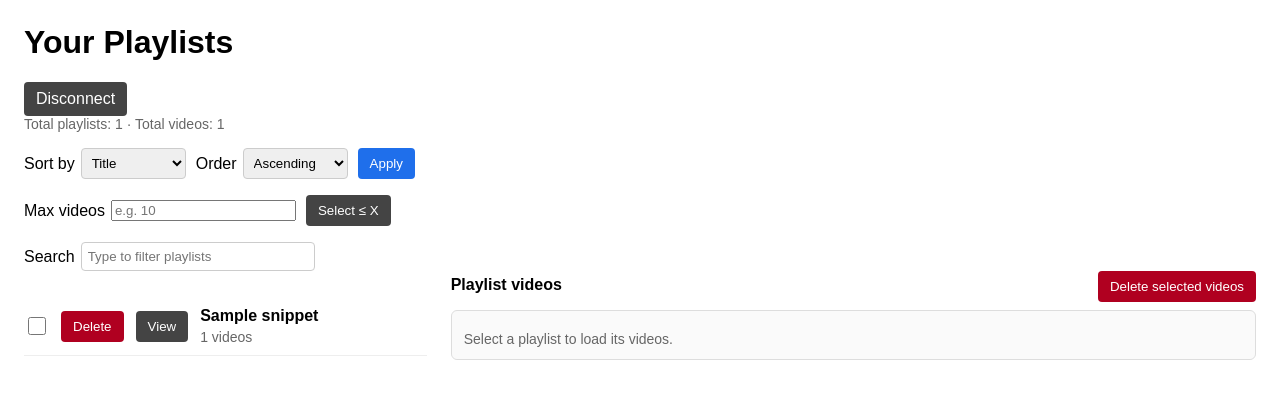
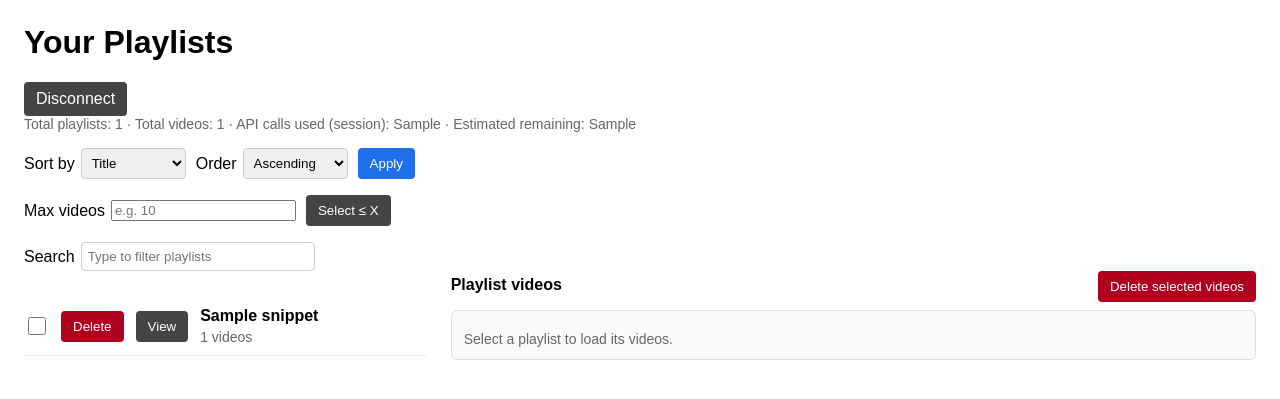
Before and after one commit to iguedespinto/YouTubeTools, a Flask app: template templates/playlists.html in a window 1280 px wide. Shown: the top 399 px of the page. Run offline with Flask 3, Linux system fonts and the light colour scheme; the template is opened without the code that fills it: most values are stand-ins (such as "Sample title", 1, 10 or a date in 2020); some libraries are stand-ins or nearby versions.

Commit message:
Track API calls and refine merge flow
Include per-session API call counts in the playlist view and adjust merge UI behavior to update status and handling.

Co-authored-by: Cursor <cursoragent@cursor.com>

```diff
--- a/app.py
+++ b/app.py
@@ -30,6 +30,8 @@ TOKEN_FILE = (
     or os.getenv("TOKEN_FILE")
     or "token.json"
 )
+API_CALL_QUOTA = os.getenv("YT_API_CALLS_QUOTA")
+API_CALL_COUNT = 0
 
 app = Flask(__name__)
 app.secret_key = os.getenv("FLASK_SECRET_KEY", "dev_secret_key_change_me")
@@ -47,6 +49,11 @@ def credentials_to_dict(credentials):
     if credentials.expiry:
         data["expiry"] = credentials.expiry.isoformat()
     return data
+
+
+def record_api_call(count=1):
+    global API_CALL_COUNT
+    API_CALL_COUNT += count
 
 
 def get_flow(state=None):
@@ -167,6 +174,7 @@ def get_playlists(credentials_dict):
     )
     while request_page is not None:
         response = request_page.execute()
+        record_api_call()
         playlists.extend(response.get("items", []))
         request_page = youtube.playlists().list_next(request_page, response)
     return playlists
@@ -207,6 +215,13 @@ def index():
         (item.get("contentDetails", {}).get("itemCount", 0) or 0)
         for item in playlists
     )
+    try:
+        quota = int(API_CALL_QUOTA) if API_CALL_QUOTA else None
+    except ValueError:
+        quota = None
+    api_calls_remaining = None
+    if quota is not None:
+        api_calls_remaining = max(quota - API_CALL_COUNT, 0)
     return render_template(
         "playlists.html",
         playlists=playlists,
@@ -214,6 +229,8 @@ def index():
         sort_order=sort_order,
         total_playlists=total_playlists,
         total_videos=total_videos,
+        api_calls_used=API_CALL_COUNT,
+        api_calls_remaining=api_calls_remaining,
     )
 
 
@@ -230,6 +247,7 @@ def delete_playlist(playlist_id):
     youtube = build("youtube", "v3", credentials=creds)
     try:
         youtube.playlists().delete(id=playlist_id).execute()
+        record_api_call()
     except Exception as exc:
         if request.headers.get("X-Requested-With") == "XMLHttpRequest":
             return {"error": str(exc)}, 400
@@ -260,6 +278,7 @@ def delete_bulk():
     for playlist_id in playlist_ids:
         try:
             youtube.playlists().delete(id=playlist_id).execute()
+            record_api_call()
         except Exception as exc:
             failures.append({"id": playlist_id, "error": str(exc)})
     return {"success": len(failures) == 0, "failures": failures}
@@ -284,6 +303,7 @@ def playlist_items(playlist_id):
     )
     while request_page is not None:
         response = request_page.execute()
+        record_api_call()
         items.extend(response.get("items", []))
         request_page = youtube.playlistItems().list_next(request_page, response)
     simplified = []
@@ -320,6 +340,7 @@ def delete_playlist_items_bulk(playlist_id):
     for item_id in item_ids:
         try:
             youtube.playlistItems().delete(id=item_id).execute()
+            record_api_call()
         except Exception as exc:
             failures.append({"id": item_id, "error": str(exc)})
     return {"success": len(failures) == 0, "failures": failures}
@@ -357,6 +378,7 @@ def merge_playlists():
         )
         while request_page is not None:
             response = request_page.execute()
+            record_api_call()
             for item in response.get("items", []):
                 video_id = (item.get("contentDetails") or {}).get("videoId")
                 if not video_id:
@@ -374,6 +396,7 @@ def merge_playlists():
                             }
                         },
                     ).execute()
+                    record_api_call()
                     added += 1
                 except Exception as exc:
                     failures.append({"playlist_id": playlist_id, "video_id": video_id, "error": str(exc)})
@@ -382,6 +405,7 @@ def merge_playlists():
     for playlist_id in source_ids:
         try:
             youtube.playlists().delete(id=playlist_id).execute()
+            record_api_call()
         except Exception as exc:
             failures.append({"playlist_id": playlist_id, "error": str(exc)})
 
@@ -391,6 +415,7 @@ def merge_playlists():
                 part="snippet",
                 body={"id": target_id, "snippet": {"title": new_name}},
             ).execute()
+            record_api_call()
         except Exception as exc:
             failures.append({"playlist_id": target_id, "error": str(exc)})
 
--- a/templates/base.html
+++ b/templates/base.html
@@ -11,6 +11,9 @@
       label { display: inline-flex; gap: 6px; align-items: center; }
       select { padding: 6px; border-radius: 4px; border: 1px solid #ccc; }
       input[type="text"] { padding: 6px; border-radius: 4px; border: 1px solid #ccc; width: 220px; }
+      .search-input { position: relative; display: inline-flex; align-items: center; }
+      .clear-search { position: absolute; right: 6px; background: transparent; border: none; color: #666; font-size: 16px; cursor: pointer; display: none; }
+      .clear-search:hover { color: #000; }
       button.btn { border: none; cursor: pointer; }
       .btn { display: inline-block; padding: 8px 12px; background: #1f6feb; color: #fff; text-decoration: none; border-radius: 4px; }
       .btn.secondary { background: #444; }
--- a/templates/playlists.html
+++ b/templates/playlists.html
@@ -5,7 +5,13 @@
   <div class="actions">
     <a class="btn secondary" href="{{ url_for('logout') }}">Disconnect</a>
   </div>
-  <div class="meta">Total playlists: {{ total_playlists }} · Total videos: {{ total_videos }}</div>
+  <div class="meta">
+    Total playlists: {{ total_playlists }} · Total videos: {{ total_videos }}
+    · API calls used (session): {{ api_calls_used }}
+    {% if api_calls_remaining is not none %}
+      · Estimated remaining: {{ api_calls_remaining }}
+    {% endif %}
+  </div>
   <form method="get">
     <div class="actions">
       <label>
@@ -43,7 +49,7 @@
       <div class="playlist-list-pane">
         <div class="bulk-actions actions">
           <button class="btn danger" type="button" id="delete-selected" style="display: none;" disabled>Delete selected</button>
-          <button class="btn secondary" type="button" id="merge-selected" style="display: none;" disabled>Merge selected</button>
+          <button class="btn secondary" type="button" id="merge-selected" style="display: none;" disabled onclick="document.getElementById('merge-status').textContent='Merge button clicked.'; startMerge(event);">Merge selected</button>
           <span id="merge-status" class="merge-status"></span>
         </div>
         <ul class="playlist-list" id="playlist-list">
@@ -372,14 +378,20 @@
       });
     }
 
-    if (mergeSelectedButton) {
-      mergeSelectedButton.addEventListener('click', async () => {
+    async function startMerge(event) {
+      if (event) {
+        event.preventDefault();
+      }
+      if (mergeStatus) {
+        mergeStatus.textContent = 'Merge button clicked.';
+      }
       const selected = Array.from(document.querySelectorAll('.playlist-select:checked'))
         .map((checkbox) => checkbox.closest('li'))
         .filter(Boolean);
-        if (selected.length < 2) return;
-        const newName = prompt('New playlist name');
-        if (!newName) return;
+      if (selected.length < 2) {
+        alert('Select at least two playlists to merge.');
+        return;
+      }
       const sorted = selected
         .map((li) => ({
           li,
@@ -411,7 +423,7 @@
             body: JSON.stringify({
               target_id: target.id,
               source_ids: [source.id],
-                new_name: isLast ? newName : null,
+              new_name: null,
             }),
           });
           const data = await response.json();
@@ -430,8 +442,6 @@
       if (hasFailures) {
         alert('Some playlists could not be merged.');
       }
-        const titleEl = target.li.querySelector('.playlist-link');
-        if (titleEl) titleEl.textContent = newName;
       const newCount = sorted.reduce((sum, item) => sum + (item.count || 0), 0);
       target.li.dataset.count = `${newCount}`;
       const metaEl = target.li.querySelector('.meta');
@@ -440,12 +450,17 @@
       if (checkbox) checkbox.checked = false;
       mergeSelectedButton.textContent = originalLabel;
       if (mergeStatus) {
+        mergeStatus.textContent = 'Merge complete.';
         setTimeout(() => {
           mergeStatus.textContent = '';
         }, 1500);
       }
       updateBulkState();
-      });
     }
+
+    if (mergeSelectedButton) {
+      mergeSelectedButton.addEventListener('click', startMerge);
+    }
+    window.startMerge = startMerge;
   </script>
 {% endblock %}
```
Lines whose indentation alone changed are shown as unchanged.
